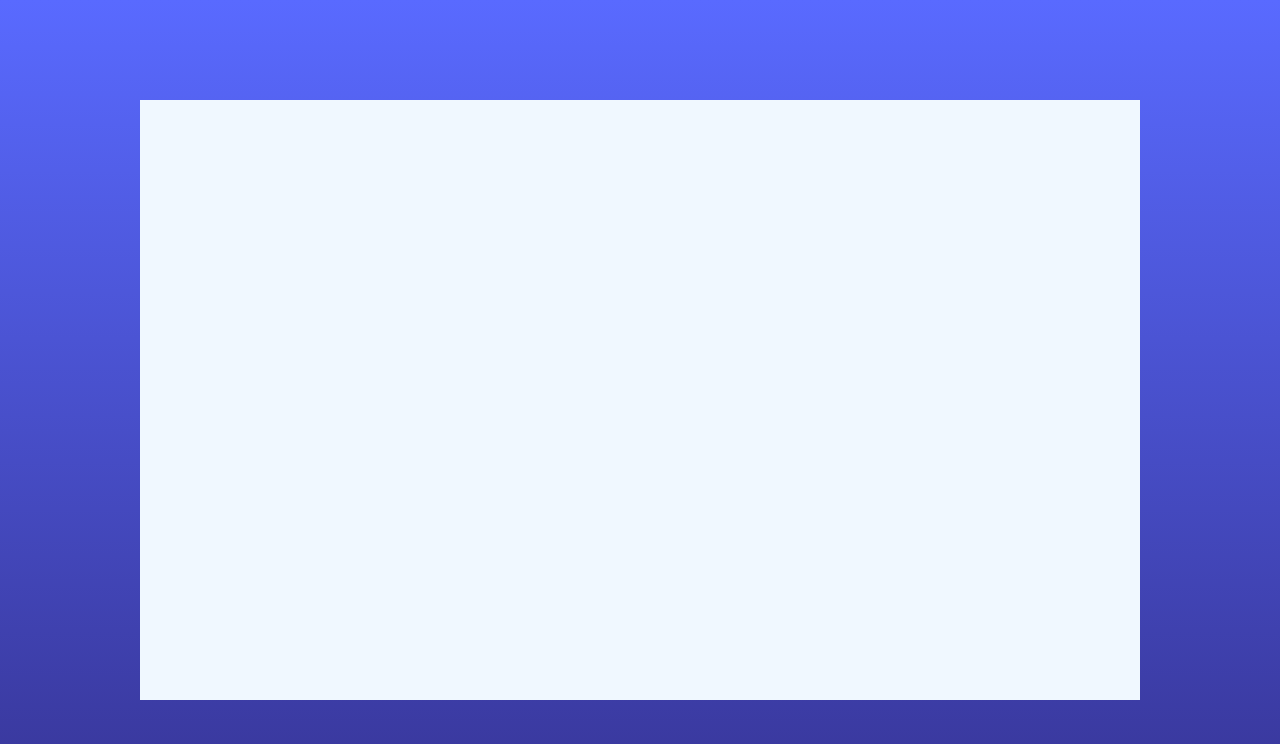
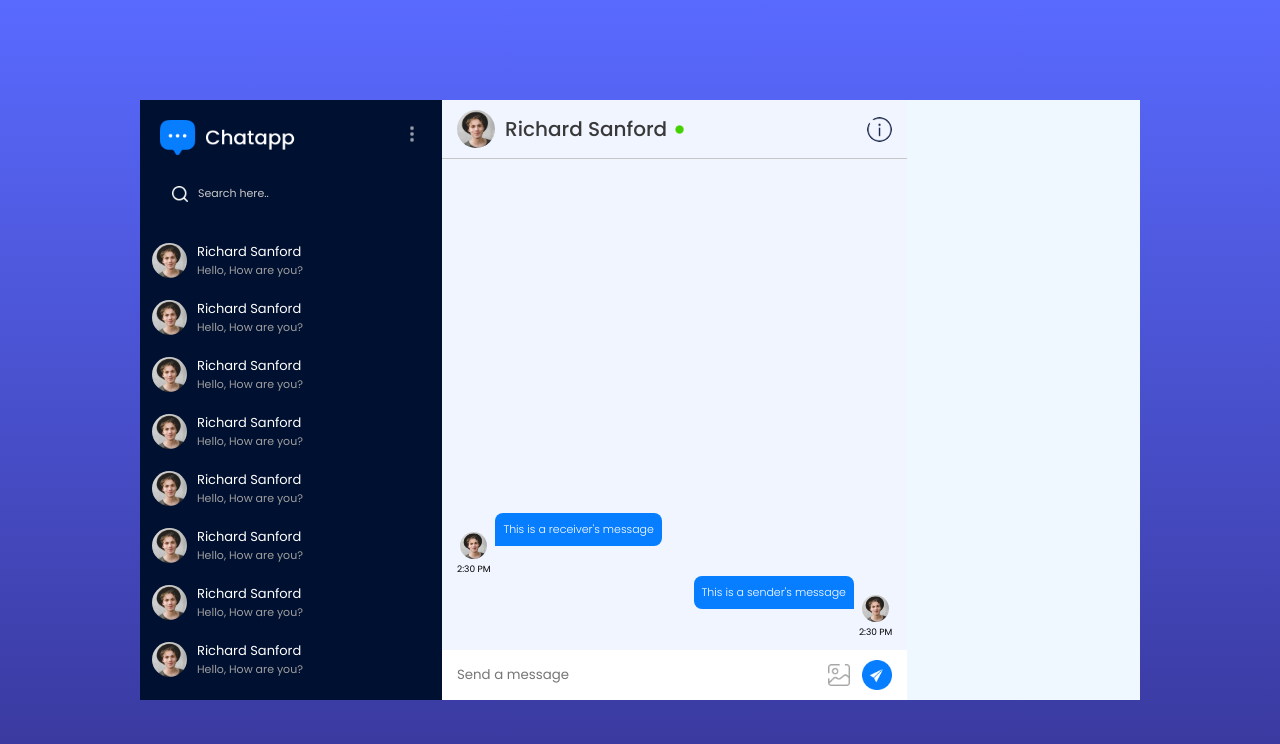
Before and after one commit to aadyantmaity/chatting-app, a React (Vite) app: page /chat in a window 1280 px wide. Shown: the top 744 px of the page. Built offline with nearby package versions, Linux system fonts and the light colour scheme.

Commit message:
chat initial

```diff
--- /dev/null
+++ b/src/components/ChatBox/ChatBox.css
@@ -0,0 +1,114 @@
+.chat-box {
+  height: 75vh;
+  position: relative;
+  background-color: #f1f5ff;
+}
+
+.chat-user {
+  padding: 10px 15px;
+  display: flex;
+  align-items: center;
+  gap: 10px;
+  border-bottom: 1px solid #c6c6c6;
+}
+
+.chat-user img {
+  width: 25px;
+  border-radius: 50%;
+}
+
+.chat-user img:first-child {
+  width: 38px;
+  aspect-ratio: 1/1;
+}
+
+.chat-user p {
+  flex: 1;
+  font-weight: 500;
+  font-size: 20px;
+  color: #393939;
+  display: flex;
+  align-items: center;
+  gap: 5px;
+}
+
+.chat-input {
+  display: flex;
+  align-items: center;
+  gap: 12px;
+  padding: 10px 15px;
+  background: white;
+  position: absolute;
+  bottom: 0;
+  left: 0;
+  right: 0;
+}
+
+.chat-input img {
+  width: 30px;
+  cursor: pointer;
+}
+
+.chat-input label {
+  display: flex;
+}
+
+.chat-input label img {
+  width: 22px;
+}
+
+.chat-input input {
+  flex: 1;
+  border: none;
+  outline: none;
+}
+
+.chat-msg {
+  height: calc(100% - 70px);
+  padding-bottom: 50px;
+  overflow-y: scroll;
+  display: flex;
+  flex-direction: column-reverse;
+}
+
+.s-msg div img,
+.r-msg div img {
+  width: 27px;
+  aspect-ratio: 1/1;
+  border-radius: 50px;
+}
+
+.s-msg,
+.r-msg {
+  display: flex;
+  align-items: end;
+  justify-content: end;
+  gap: 5px;
+  padding: 0px 15px;
+}
+
+.r-msg {
+  flex-direction: row-reverse;
+  justify-content: start;
+}
+
+.msg {
+  color: white;
+  background-color: #077eff;
+  padding: 8px;
+  max-width: 200px;
+  font-size: 11px;
+  font-weight: 300;
+  border-radius: 8px 8px 0px 8px;
+  margin-bottom: 30px;
+}
+
+.r-msg .msg {
+  border-radius: 8px 8px 8px 0px;
+}
+
+.s-msg div,
+.r-msg div {
+  text-align: center;
+  font-size: 9px;
+}
--- /dev/null
+++ b/src/components/ChatBox/ChatBox.jsx
@@ -0,0 +1,46 @@
+import React from "react";
+import "./ChatBox.css";
+import assets from "../../assets/assets.js";
+
+const ChatBox = () => {
+  return (
+    <div className="chat-box">
+      <div className="chat-user">
+        <img src={assets.profile_img} alt="" />
+        <p>
+          Richard Sanford <img className="dot" src={assets.green_dot} alt="" />
+        </p>
+        <img src={assets.help_icon} className="help" alt="" />
+      </div>
+
+      <div className="chat-msg">
+        <div className="s-msg">
+          <p className="msg">This is a sender's message</p>
+          <div>
+            <img src={assets.profile_img} alt="" />
+            <p>2:30 PM</p>
+          </div>
+        </div>
+
+        <div className="r-msg">
+          <p className="msg">This is a receiver's message</p>
+          <div>
+            <img src={assets.profile_img} alt="" />
+            <p>2:30 PM</p>
+          </div>
+        </div>
+      </div>
+
+      <div className="chat-input">
+        <input type="text" placeholder="Send a message" />
+        <input type="file" id="image" accept="image/png, image/jpeg" hidden />
+        <label htmlFor="image">
+          <img src={assets.gallery_icon} alt="" />
+        </label>
+        <img src={assets.send_button} alt="" />
+      </div>
+    </div>
+  );
+};
+
+export default ChatBox;
--- /dev/null
+++ b/src/components/LeftSidebar/LeftSidebar.css
@@ -0,0 +1,89 @@
+.ls {
+  background: #001030;
+  color: white;
+  height: 75vh;
+}
+
+.ls-top {
+  padding: 20px;
+}
+
+.ls-nav {
+  display: flex;
+  justify-content: space-between;
+  align-items: center;
+}
+
+.ls-nav .logo {
+  max-width: 140px;
+}
+
+.ls-nav .menu img {
+  max-height: 20px;
+  opacity: 0.6;
+  cursor: pointer;
+}
+
+.ls-search {
+  display: flex;
+  align-items: center;
+  gap: 10px;
+  padding: 10px 12px;
+  margin-top: 20px;
+}
+
+.ls-search img {
+  width: 16px;
+}
+
+.ls-search input {
+  background: transparent;
+  border: none;
+  outline: none;
+  color: white;
+  font-size: 11px;
+}
+
+.ls-search input::placeholder {
+  color: #c8c8c8;
+}
+
+.ls-list {
+  display: flex;
+  flex-direction: column;
+  height: 75%;
+  overflow-y: scroll;
+}
+
+.friends img {
+  width: 35px;
+  aspect-ratio: 1/1;
+  border-radius: 50%;
+}
+
+.friends {
+  display: flex;
+  align-items: center;
+  gap: 10px;
+  padding: 10px 12px;
+  cursor: pointer;
+  font-size: 13px;
+}
+
+.friends div {
+  display: flex;
+  flex-direction: column;
+}
+
+.friends span {
+  color: #9f9f9f;
+  font-size: 11px;
+}
+
+.friends:hover {
+  background-color: #077eff;
+}
+
+.friends:hover span {
+  color: white;
+}
--- /dev/null
+++ b/src/components/LeftSidebar/LeftSidebar.jsx
@@ -0,0 +1,37 @@
+import React from "react";
+import "./LeftSidebar.css";
+import assets from "../../assets/assets.js";
+
+const LeftSidebar = () => {
+  return (
+    <div className="ls">
+      <div className="ls-top">
+        <div className="ls-nav">
+          <img src={assets.logo} className="logo" alt="" />
+          <div className="menu">
+            <img src={assets.menu_icon} alt="" />
+          </div>
+        </div>
+        <div className="ls-search">
+          <img src={assets.search_icon} alt="" />
+          <input type="text" placeholder="Search here.." />
+        </div>
+      </div>
+      <div className="ls-list">
+        {Array(12)
+          .fill("")
+          .map((item, index) => (
+            <div key={index} className="friends">
+              <img src={assets.profile_img} alt="" />
+              <div>
+                <p>Richard Sanford</p>
+                <span>Hello, How are you?</span>
+              </div>
+            </div>
+          ))}
+      </div>
+    </div>
+  );
+};
+
+export default LeftSidebar;
--- /dev/null
+++ b/src/components/RightSidebar/RightSidebar.jsx
@@ -0,0 +1,8 @@
+import React from "react";
+import "./RightSidebar.css";
+
+const RightSidebar = () => {
+  return <div></div>;
+};
+
+export default RightSidebar;
--- a/src/index.css
+++ b/src/index.css
@@ -6,3 +6,11 @@
   box-sizing: border-box;
   font-family: Poppins;
 }
+
+::-webkit-scrollbar {
+  display: none;
+}
+
+img.dot {
+  width: 15px !important;
+}
--- a/src/pages/Chat/Chat.jsx
+++ b/src/pages/Chat/Chat.jsx
@@ -1,9 +1,17 @@
 import React from "react";
 import "./Chat.css";
+import LeftSidebar from "../../components/LeftSidebar/LeftSidebar";
+import ChatBox from "../../components/ChatBox/ChatBox";
+import RightSidebar from "../../components/RightSidebar/RightSidebar";
+
 const Chat = () => {
   return (
     <div className="chat">
-      <div className="chat-container"></div>
+      <div className="chat-container">
+        <LeftSidebar />
+        <ChatBox />
+        <RightSidebar />
+      </div>
     </div>
   );
 };
```
Also changed, not shown: src/components/RightSidebar/RightSidebar.css (added).
